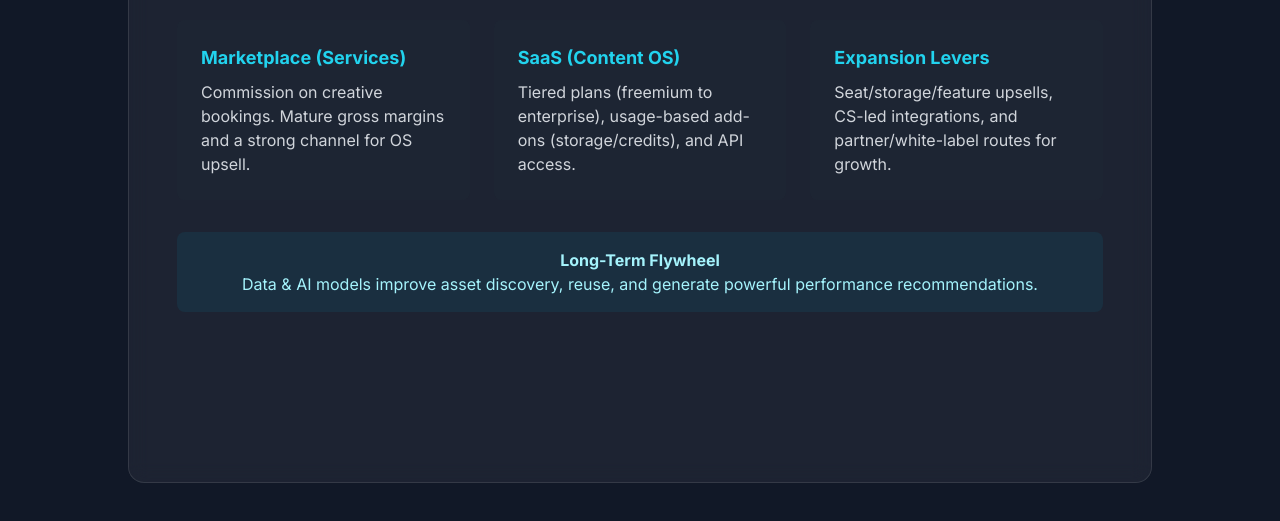
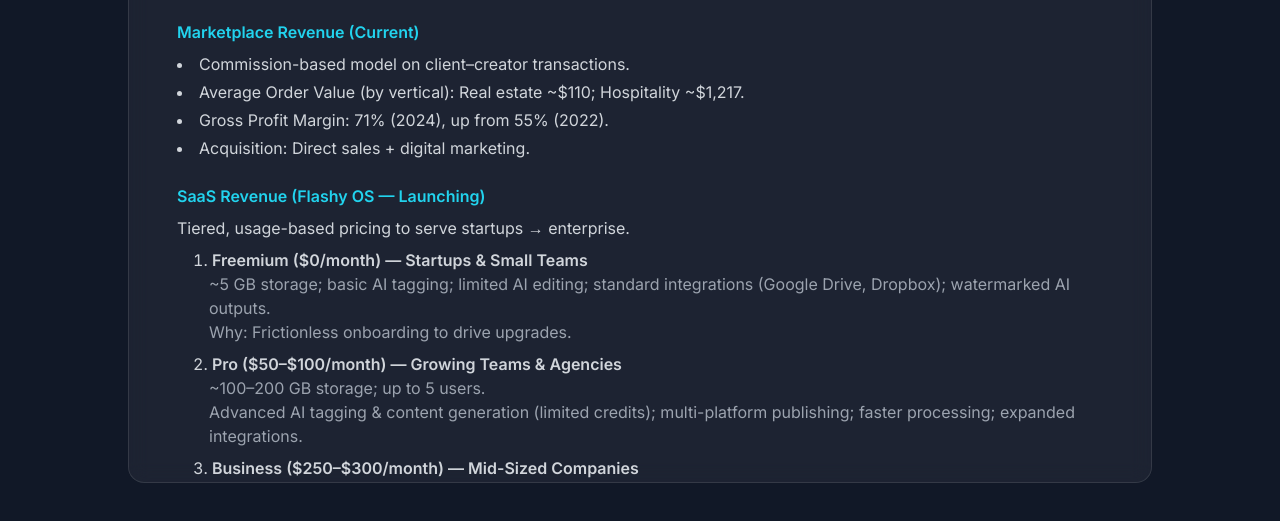
Before and after one commit to plastic-code/Flashy, a plain HTML site: page index.html in a window 1280 px wide. Both pictures are taken after a click on the button "Business Model". Shown: the part 251-772 px from the top of the page. Drawn offline with nearby package versions, Linux system fonts and the light colour scheme.

Commit message:
Update Business Model slide

```diff
--- a/index.html
+++ b/index.html
@@ -154,25 +154,56 @@
             </div>
 
             <!-- Slide 3: Business Model -->
-            <div id="slide-3" class="slide p-8 md:p-12 h-full flex flex-col justify-center rounded-2xl glass-effect">
+            <div id="slide-3" class="slide p-8 md:p-12 h-full overflow-y-auto flex flex-col justify-start rounded-2xl glass-effect">
                 <h2 class="text-3xl md:text-4xl font-extrabold text-white mb-6">Business Model & Revenue Streams</h2>
-                <div class="grid grid-cols-1 md:grid-cols-3 gap-6">
-                    <div class="bg-gray-800/50 p-6 rounded-lg">
-                        <h3 class="text-cyan-400 font-bold text-lg mb-2">Marketplace (Services)</h3>
-                        <p class="text-gray-300">Commission on creative bookings. Mature gross margins and a strong channel for OS upsell.</p>
+                <div class="space-y-6 text-sm md:text-base">
+                    <div>
+                        <h3 class="text-cyan-400 font-semibold mb-2">Marketplace Revenue (Current)</h3>
+                        <ul class="list-disc list-inside text-gray-300 space-y-1">
+                            <li>Commission-based model on client–creator transactions.</li>
+                            <li>Average Order Value (by vertical): Real estate ~$110; Hospitality ~$1,217.</li>
+                            <li>Gross Profit Margin: 71% (2024), up from 55% (2022).</li>
+                            <li>Acquisition: Direct sales + digital marketing.</li>
+                        </ul>
                     </div>
-                    <div class="bg-gray-800/50 p-6 rounded-lg">
-                        <h3 class="text-cyan-400 font-bold text-lg mb-2">SaaS (Content OS)</h3>
-                        <p class="text-gray-300">Tiered plans (freemium to enterprise), usage-based add-ons (storage/credits), and API access.</p>
+                    <div>
+                        <h3 class="text-cyan-400 font-semibold mb-2">SaaS Revenue (Flashy OS — Launching)</h3>
+                        <p class="text-gray-300 mb-2">Tiered, usage-based pricing to serve startups → enterprise.</p>
+                        <ul class="list-decimal list-inside text-gray-300 space-y-2 ml-4">
+                            <li>
+                                <span class="font-semibold">Freemium ($0/month) — Startups &amp; Small Teams</span>
+                                <p class="text-gray-400 ml-4">~5 GB storage; basic AI tagging; limited AI editing; standard integrations (Google Drive, Dropbox); watermarked AI outputs.</p>
+                                <p class="text-gray-400 ml-4">Why: Frictionless onboarding to drive upgrades.</p>
+                            </li>
+                            <li>
+                                <span class="font-semibold">Pro ($50–$100/month) — Growing Teams &amp; Agencies</span>
+                                <p class="text-gray-400 ml-4">~100–200 GB storage; up to 5 users.</p>
+                                <p class="text-gray-400 ml-4">Advanced AI tagging &amp; content generation (limited credits); multi-platform publishing; faster processing; expanded integrations.</p>
+                            </li>
+                            <li>
+                                <span class="font-semibold">Business ($250–$300/month) — Mid-Sized Companies</span>
+                                <p class="text-gray-400 ml-4">~1–3 TB storage; 10+ users.</p>
+                                <p class="text-gray-400 ml-4">Unlimited AI tagging; content adaptation; workflow automation; API access; priority support.</p>
+                            </li>
+                            <li>
+                                <span class="font-semibold">Enterprise (Custom) — Large Organizations</span>
+                                <p class="text-gray-400 ml-4">Unlimited storage; dedicated infrastructure; advanced security &amp; compliance.</p>
+                                <p class="text-gray-400 ml-4">Custom AI model training; SLA-backed performance; white-glove onboarding.</p>
+                            </li>
+                        </ul>
                     </div>
-                     <div class="bg-gray-800/50 p-6 rounded-lg">
-                        <h3 class="text-cyan-400 font-bold text-lg mb-2">Expansion Levers</h3>
-                        <p class="text-gray-300">Seat/storage/feature upsells, CS-led integrations, and partner/white-label routes for growth.</p>
+                    <div>
+                        <h3 class="text-cyan-400 font-semibold mb-2">Industry Tailoring</h3>
+                        <ul class="list-disc list-inside text-gray-300 space-y-1">
+                            <li>E-commerce: AI product images, auto-branding</li>
+                            <li>Marketing/Advertising: workflow automation, high-volume ops</li>
+                            <li>Media/Entertainment: large storage, fast processing</li>
+                            <li>Enterprise IT/Compliance: custom security &amp; APIs</li>
+                        </ul>
                     </div>
-                </div>
-                <div class="mt-8 text-center bg-cyan-900/30 text-cyan-200 p-4 rounded-lg">
-                    <h4 class="font-bold">Long-Term Flywheel</h4>
-                    <p>Data & AI models improve asset discovery, reuse, and generate powerful performance recommendations.</p>
+                    <div class="bg-cyan-900/30 text-cyan-200 p-4 rounded-lg">
+                        <p><span class="font-bold">Bottom line:</span> Freemium → Pro/Business/Enterprise creates a scalable upgrade path; AI automation + workflow integration + flexible pricing supports sustainable ARR growth across segments.</p>
+                    </div>
                 </div>
             </div>
 
```
